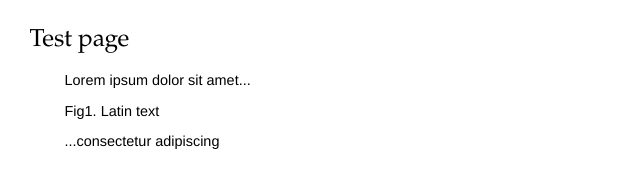
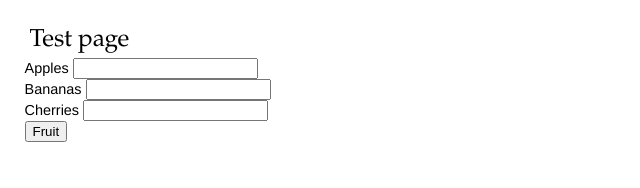
Before and after one commit to AliciaJarvis/test-cases, a plain HTML site: page test.html in a window 1280 px wide. Shown: the whole page, without its empty margins (0-640 px from the left). Drawn offline with Linux system fonts and the light colour scheme.

Commit message:
Uploaded scratch test case

```diff
--- a/test.html
+++ b/test.html
@@ -15,11 +15,22 @@
 <h1>Test page</h1>
 
 
-<figure>
-<p>Lorem ipsum dolor sit amet...</p>
-<figcaption>Fig1. Latin text</figcaption>
-<p>...consectetur adipiscing</p>
-</figure>
+<form>
+
+<label for="a">Apples</label>
+<input type="text" id="a" aria-readonly="true">
+<br>
+
+<label for="b">Bananas</label>
+<input type="text" id="b" readonly>
+<br>
+
+<label for="c">Cherries</label>
+<input type="text" id="c" aria-readonly="true" readonly>
+<br>
+
+<input type="submit" value="Fruit">
+</form>
 
 </body>
 </html>
```
